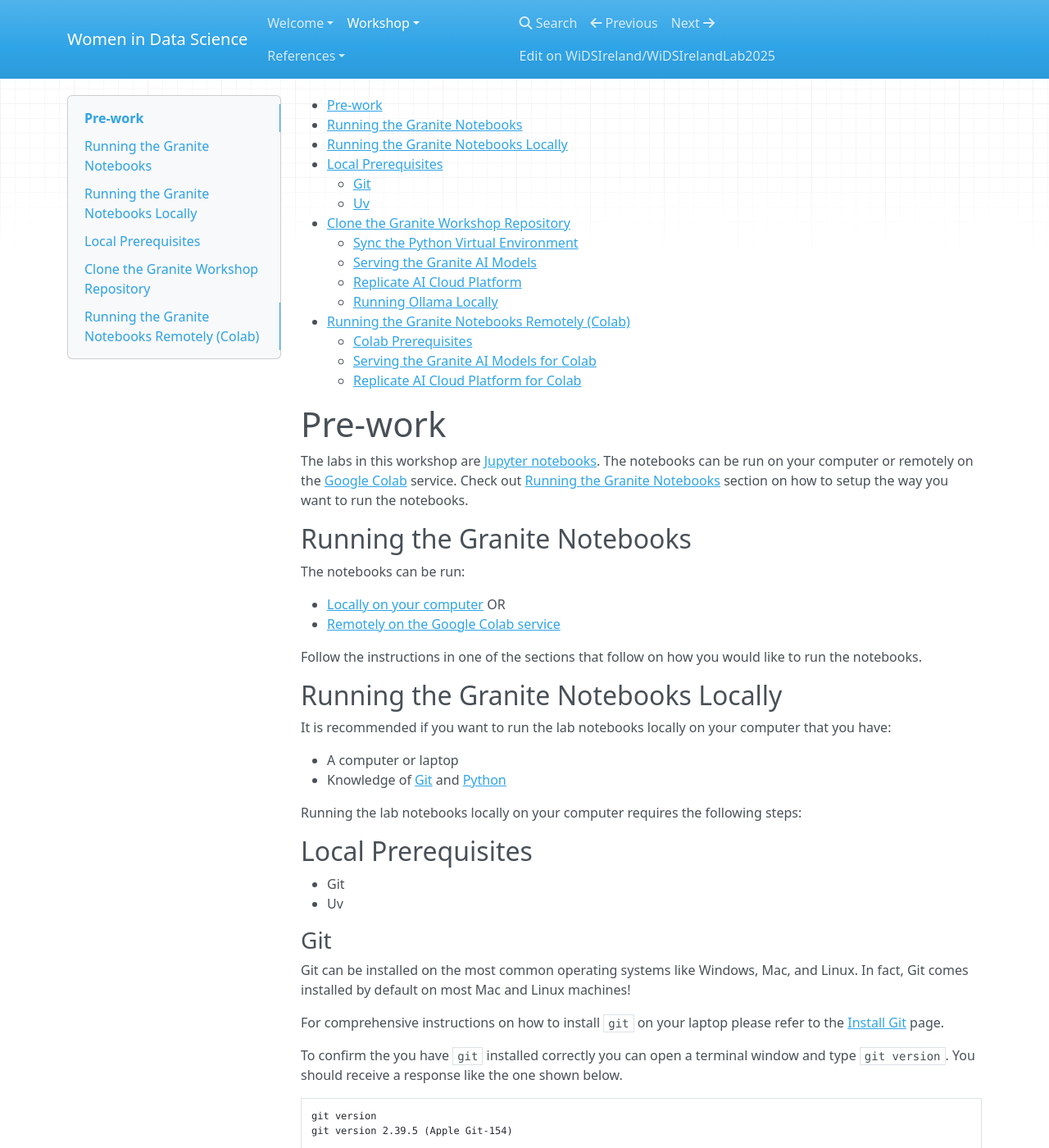
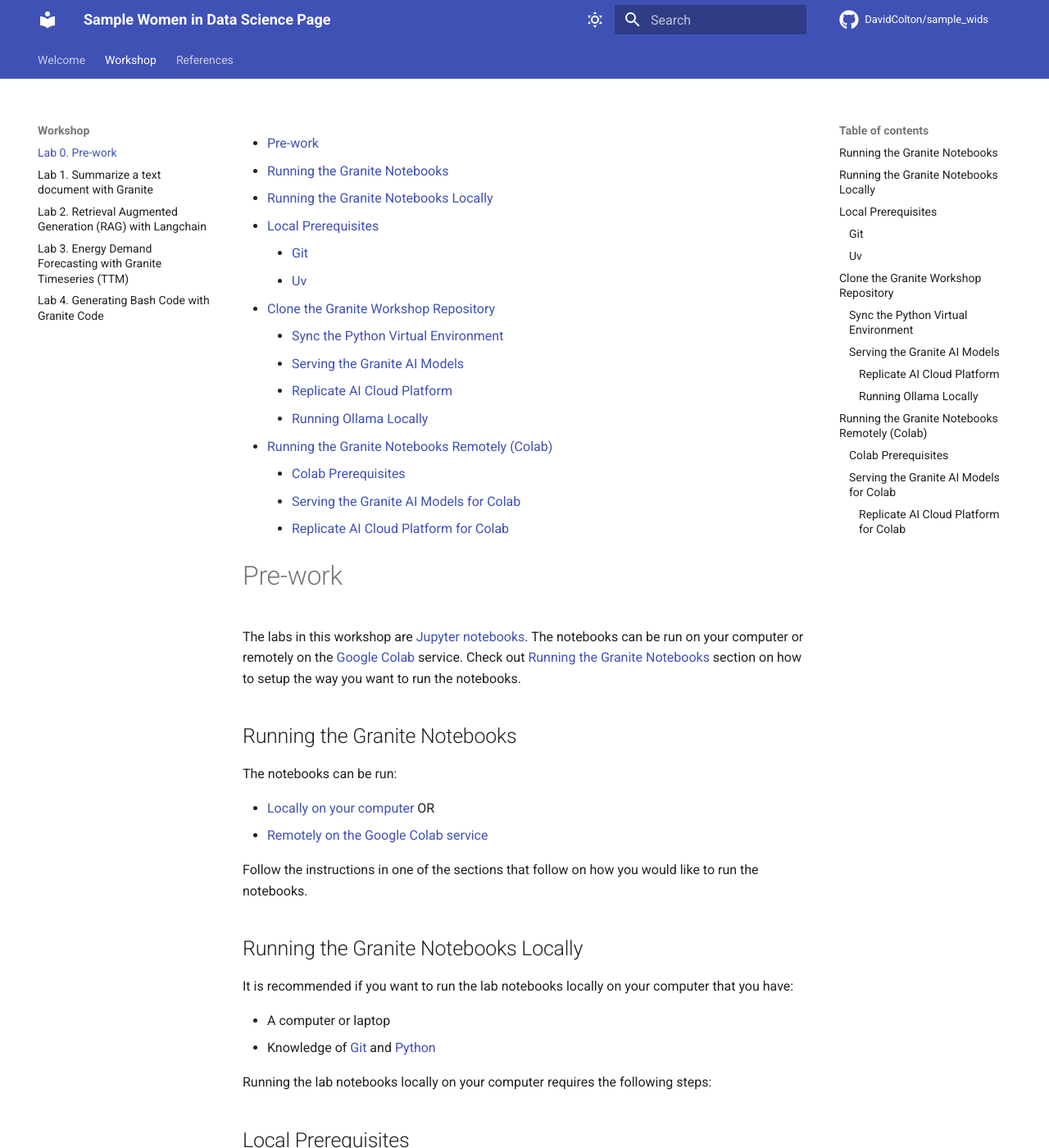
Before and after one commit to davidcolton/WiDSIrelandLab2025, an MkDocs documentation site: the page built from docs/pre-work/readme.md, in a window 1280 px wide and 1400 px high. Shown: the whole window at 82% size. Built offline with MkDocs 1.6.1 and Material for MkDocs 9.7.7, drawn with Linux system fonts in a browser that asks for light colours; nearby versions of some CDN libraries; comment, search, counter and statistics services are not loaded; some of the changed text lies outside the part shown.

Commit message:
update docs

````diff
--- a/docs/pre-work/readme.md
+++ b/docs/pre-work/readme.md
@@ -79,7 +79,7 @@
 Clone the workshop repo and cd into the repo directory.
 
 ```shell
-git clone https://github.com/davidcolton/sample-wids.git
+git clone https://github.com/WiDSIreland/WiDSIrelandLab2025
 cd sample-wids
 ```
 
--- a/mkdocs.yml
+++ b/mkdocs.yml
@@ -1,17 +1,18 @@
 # Project information
-site_name: Women in Data Science
+site_name: Sample Women in Data Science Page
 site_url: https://widsireland.github.io/WiDSIrelandLab2025/
-site_author: IBM Research
-site_description: Women in Data Science Page.
+site_author: David Colton
+site_description: Sample Women in Data Science Page.
 
 # Repository
-repo_name: WiDSIreland/WiDSIrelandLab2025
+repo_name: DavidColton/sample_wids
 repo_url: https://github.com/WiDSIreland/WiDSIrelandLab2025
+
 # Source Docs & Site Docs
 docs_dir: "docs"
-##site_dir: "site"
+site_dir: "site"
 
-# Navigation
+# navigation
 nav:
   - Welcome:
       - About the workshop: index.md
@@ -20,10 +21,50 @@
       - Lab 1. Summarize a text document with Granite: lab-1/readme.md
       - Lab 2. Retrieval Augmented Generation (RAG) with Langchain: lab-2/readme.md
       - Lab 3. Energy Demand Forecasting with Granite Timeseries (TTM): lab-3/readme.md
+      - Lab 4. Generating Bash Code with Granite Code: lab-4/readme.md
   - References:
       - IBM Granite Community: https://github.com/ibm-granite-community
 
-## DO NOT CHANGE BELOW THIS LINE
+# Extensions
+markdown_extensions:
+  - admonition
+  - pymdownx.highlight:
+      anchor_linenums: true
+      line_spans: __span
+      pygments_lang_class: true
+  - pymdownx.inlinehilite
+  - pymdownx.snippets
+  - pymdownx.superfences
+  - pymdownx.arithmatex:
+      generic: true
+
+# Theme
+theme:
+  icon:
+    repo: fontawesome/brands/github
+  features:
+    - navigation.top
+    - content.code.copy
+    - navigation.tabs
+  name: material
+  palette:
+    # Palette toggle for light mode
+
+    - scheme: default
+      primary: indigo
+      accent: black
+      toggle:
+        icon: material/weather-sunny
+        name: Switch to dark mode
+
+    # Palette toggle for dark mode
+
+    - scheme: slate
+      primary: black
+      accent: teal
+      toggle:
+        icon: material/weather-night
+        name: Switch to light mode
 
 # Copyright
 copyright: Copyright &copy; 2024- IBM Research
````
